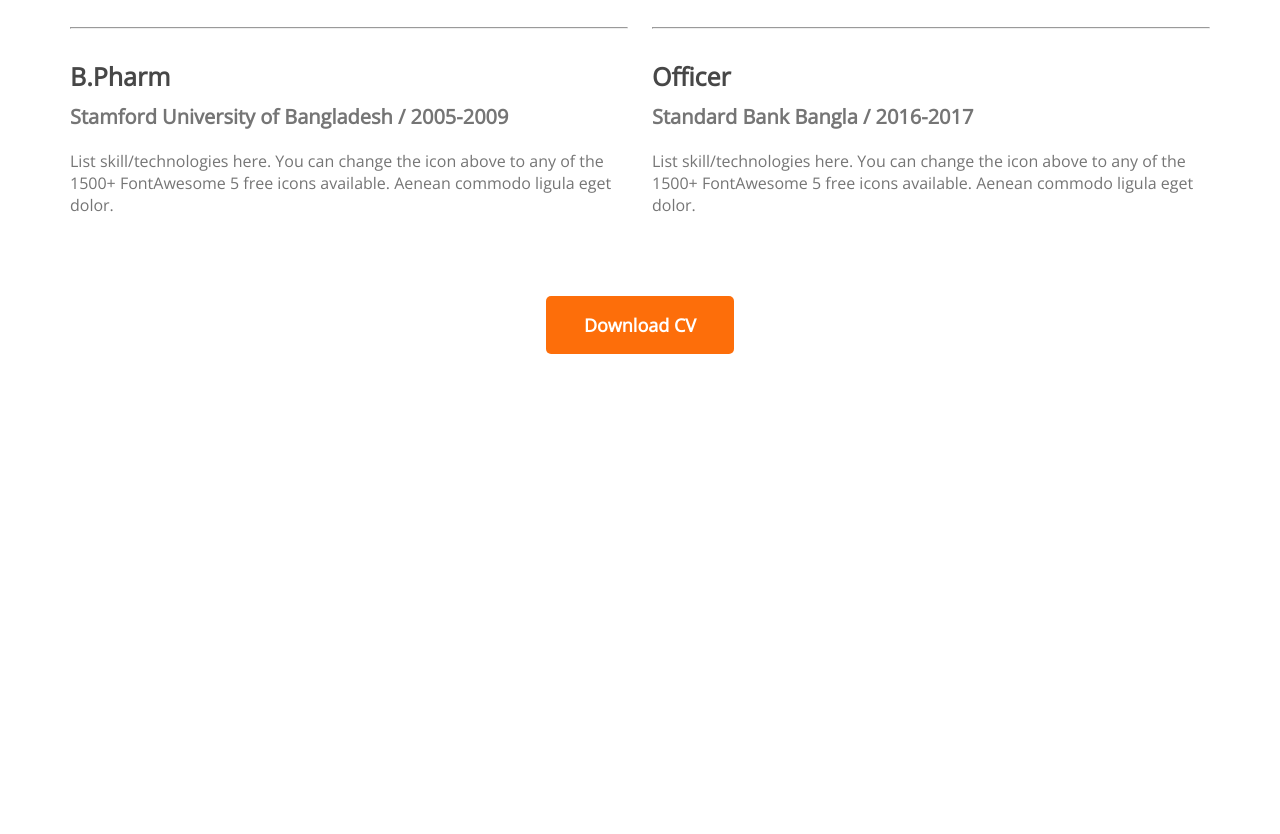
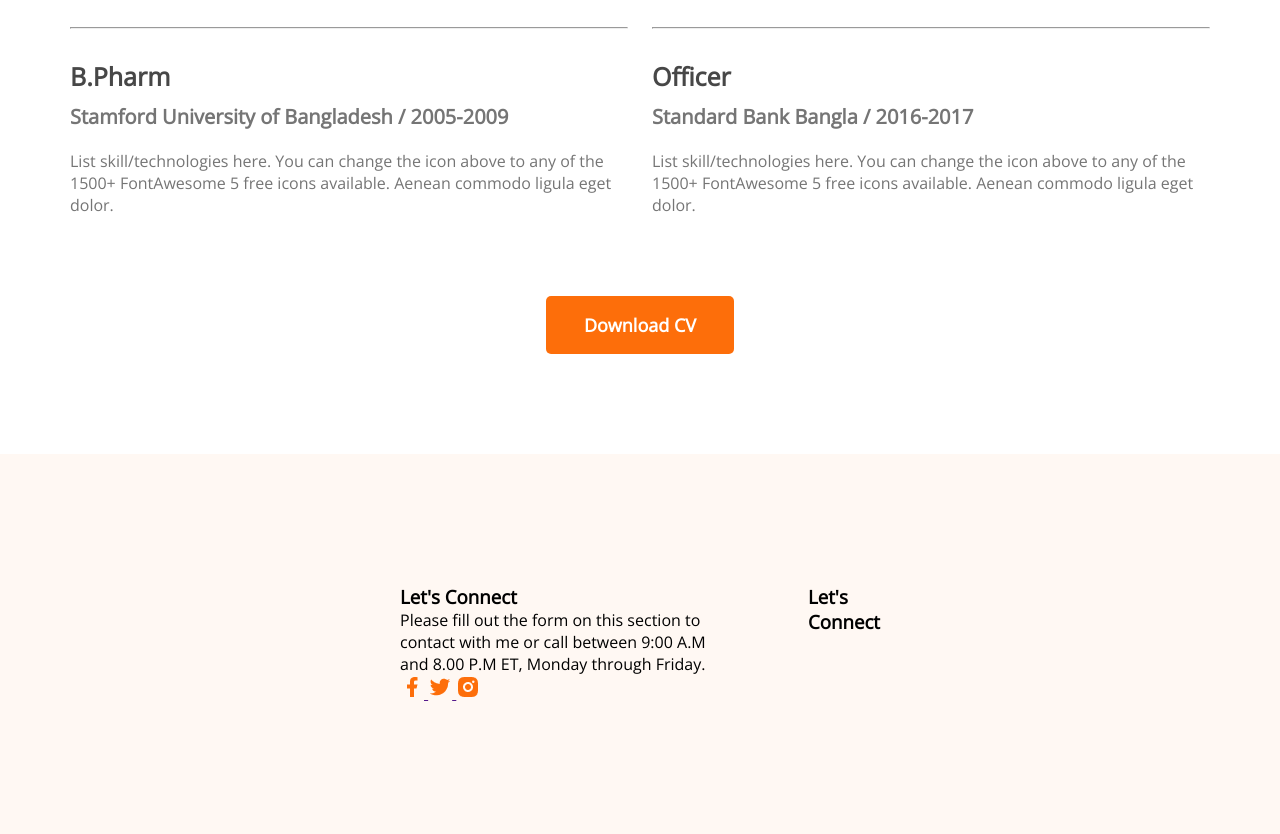
Before and after one commit to sharifhs777/developer-portfolio, a plain HTML site: page index.html in a window 1280 px wide. Shown: the part 2907-3741 px from the top of the page. Before the commit the page ends 3261 px from the top, so only its background shows below. Drawn offline with nearby package versions, Linux system fonts and the light colour scheme.

Commit message:
tried to add footer

```diff
--- a/index.html
+++ b/index.html
@@ -146,6 +146,27 @@
 
         </section>
     </main>
+    <!-- Contact section -->
+    <section class="contact">
+        <div>
+            <h3 class="footer-heading">Let's Connect</h3>
+            <p class="footer-heading">Please fill out the form on this section to contact with me or call between 9:00 A.M and 8.00 P.M ET, Monday through Friday.</p>
+            <a class="footer-heading"href="">
+                <img src="images/icons/facebook.png" alt="">
+            </a>
+            <a href="">
+                <img src="images/icons/twitter.png" alt="">
+            </a>
+            <a href="">
+                <img src="images/icons/insta.png" alt="">
+            </a>
+
+        </div>
+        <div>
+            <h3 class="footer-heading">Let's Connect</h3>
+
+        </div>
+    </section>
     <footer>
 
     </footer>
--- a/styles/portfolio.css
+++ b/styles/portfolio.css
@@ -179,4 +179,18 @@ main{
 .resume-btn{
     text-align: center;
     margin-top: 50px;
+    margin-bottom: 100px;
 }
+
+/* Footer Style */
+
+.contact{
+    display: flex;
+    gap: 100px;
+    background: #FFF8F3;
+    padding: 130px 400px 130px 400px;
+}
+
+.contact .footer-heading{
+    margin-left: 0px;
+}
```
